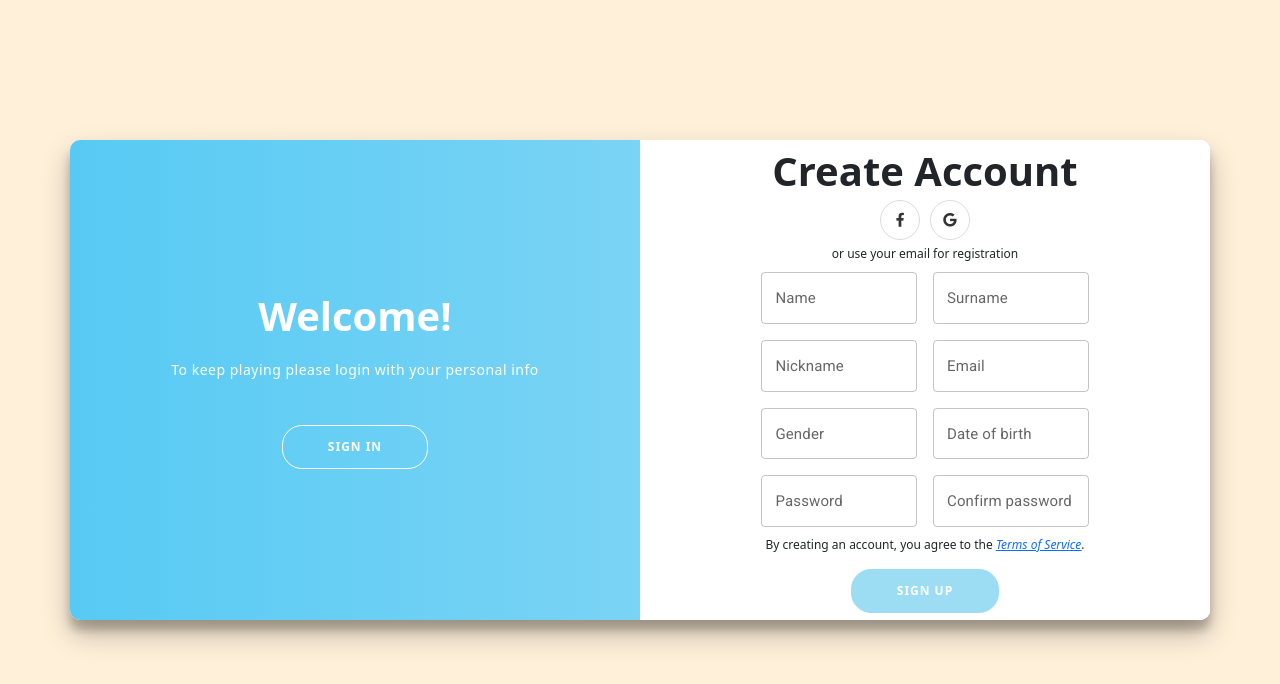
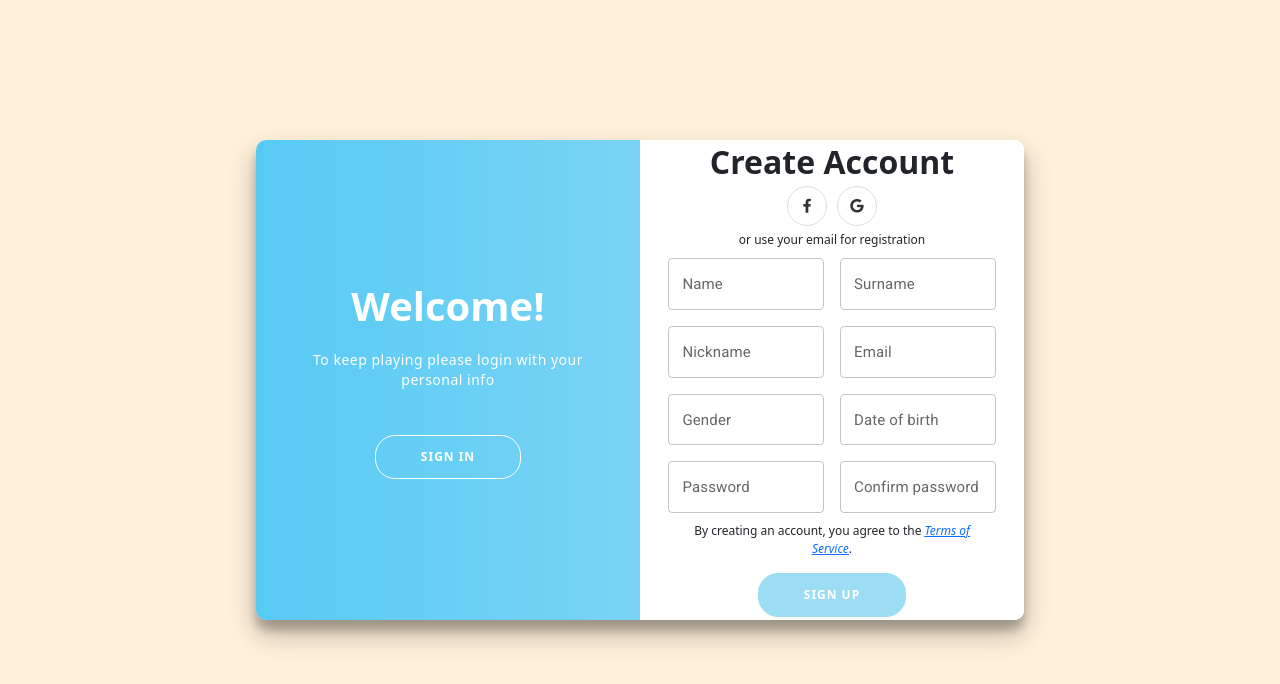
Before and after one commit to jklis2/Logic_Games_4Fun, a React (Create React App) app in the folder LogicGames4Fun/Client/: page /login in a window 1280 px wide. Both pictures are taken after a click on the button "SIGN UP". Shown: the top 684 px of the page. Built offline with nearby package versions, Linux system fonts and the light colour scheme.

Commit message:
Added modules to LoginForm

```diff
--- a/LogicGames4Fun/Client/src/Component/LoginAndRegister/LoginAndRegisterForm.jsx
+++ b/LogicGames4Fun/Client/src/Component/LoginAndRegister/LoginAndRegisterForm.jsx
@@ -1,7 +1,7 @@
 import React, { useEffect } from "react";
 import axios from "axios";
 import { useState } from "react";
-import "./LoginAndRegisterForm.css";
+import styles from "./LoginAndRegisterForm.module.css";
 import RegisterForm from "./RegisterForm";
 import Overlay from "./Overlay";
 import LoginForm from "./LoginForm";
@@ -10,6 +10,7 @@ export const LoginAndRegisterForm = () => {
   const [nickname, setNickname] = useState("");
   const [password, setPassword] = useState("");
   const [isValid, setIsValid] = useState(false)
+  const [registerVisibility, setRegisterVisibility] = useState(false)
 
   const login = function () {
     axios
@@ -24,20 +25,6 @@ export const LoginAndRegisterForm = () => {
       .catch((err) => console.log(err));
   };
 
-  useEffect(() => {
-    const signUpButton = document.getElementById("signUp");
-    const signInButton = document.getElementById("signIn");
-    const container = document.getElementById("container");
-
-    signUpButton.addEventListener("click", () => {
-      container.classList.add("right-panel-active");
-    });
-
-    signInButton.addEventListener("click", () => {
-      container.classList.remove("right-panel-active");
-    });
-  });
-
   const onLogin = (e) => {
     e.preventDefault();
     login();
@@ -49,15 +36,15 @@ export const LoginAndRegisterForm = () => {
         rel="stylesheet"
         href="https://cdnjs.cloudflare.com/ajax/libs/font-awesome/5.14.0/css/all.min.css"
       ></link>
-      <div id="login-page-content">
-        <div className="container" id="container">
-          <div className="form-container sign-up-container">
+      <div id={styles["login-page-content"]}>
+        <div className={`${styles.container} ${registerVisibility && styles["right-panel-active"]}`} id={styles.container}>
+          <div className={`${styles["form-container"]} ${styles["sign-up-container"]}`}>
             <RegisterForm />
           </div>
-          <div className="form-container sign-in-container">
+          <div className={`${styles["form-container"]} ${styles["sign-in-container"]}`}>
             <LoginForm onLogin = {onLogin} setNickname = {setNickname} setPassword = {setPassword} isValid = {isValid}/>
           </div>
-          <Overlay />
+          <Overlay setRegisterVisibility={setRegisterVisibility}/>
         </div>
       </div>
     </>
--- a/LogicGames4Fun/Client/src/Component/LoginAndRegister/LoginForm.jsx
+++ b/LogicGames4Fun/Client/src/Component/LoginAndRegister/LoginForm.jsx
@@ -1,19 +1,20 @@
 import Box from "@mui/material/Box";
 import TextField from "@mui/material/TextField";
+import styles from "./LoginAndRegisterForm.module.css";
 
 const LoginForm = (props) => {
   return (
-    <form className="register-form" onSubmit={props.onLogin}>
-      <h1 className="register-title">Sign in</h1>
-      <div className="social-container">
-        <a href="#/" className="social">
+    <form className={styles["register-form"]} onSubmit={props.onLogin}>
+      <h2 className={styles["register-title"]}>Sign in</h2>
+      <div className={styles["social-container"]}>
+        <a href="#/" className={styles["social"]}>
           <i className="fab fa-facebook-f"></i>
         </a>
-        <a href="#/" className="social">
+        <a href="#/" className={styles["social"]}>
           <i className="fab fa-google"></i>
         </a>
       </div>
-      <span className="register-span">or use your account</span>
+      <span className={styles["register-span"]}>or use your account</span>
       <Box
         component="form"
         sx={{
@@ -37,10 +38,10 @@ const LoginForm = (props) => {
           onChange={(e) => props.setPassword(e.target.value)}
         />
       </Box>
-      <a className="social" href="#/">
+      <a className={styles["social"]} href="#/">
         Forgot your password?
       </a>
-      <button className="login-buttons"> Sign in </button>
+      <button className={styles["login-buttons"]}> Sign in </button>
     </form>
   );
 };
--- a/LogicGames4Fun/Client/src/Component/LoginAndRegister/Overlay.jsx
+++ b/LogicGames4Fun/Client/src/Component/LoginAndRegister/Overlay.jsx
@@ -1,22 +1,28 @@
-const Overlay = () => {
+import styles from "./LoginAndRegisterForm.module.css";
+
+const Overlay = ({setRegisterVisibility}) => {
+
+
+
+
   return (
-    <div className="overlay-container">
-      <div className="overlay">
-        <div className="overlay-panel overlay-left">
-          <h1 className="register-title">Welcome!</h1>
-          <p className="welcome-text">
+    <div className={styles["overlay-container"]}>
+      <div className={styles.overlay}>
+        <div className={`${styles["overlay-panel"]} ${styles["overlay-left"]}`}>
+          <h1 className={styles["register-title"]}>Welcome!</h1>
+          <p className={styles["welcome-text"]}>
             To keep playing please login with your personal info
           </p>
-          <button className="login-buttons ghost" id="signIn">
+          <button className={`${styles["login-buttons"]} ${styles["ghost"]}`} id={styles["signIn"] } onClick = {() => setRegisterVisibility(false)}>
             Sign In
           </button>
         </div>
-        <div className="overlay-panel overlay-right">
-          <h1 className="register-title">Hello!</h1>
-          <p className="welcome-text">
+        <div className={`${styles["overlay-panel"]} ${styles["overlay-right"]}`}>
+          <h1 className={styles["register-title"]}>Hello!</h1>
+          <p className={styles["welcome-text"]}>
             Enter your personal details and join to us!
           </p>
-          <button className="login-buttons ghost" id="signUp">
+          <button className={`${styles["login-buttons"]} ${styles["ghost"]}`} id={styles["signUp"]} onClick={() => setRegisterVisibility(true) }>
             Sign Up
           </button>
         </div>
--- a/LogicGames4Fun/Client/src/Component/LoginAndRegister/RegisterForm.jsx
+++ b/LogicGames4Fun/Client/src/Component/LoginAndRegister/RegisterForm.jsx
@@ -1,20 +1,20 @@
 import Box from "@mui/material/Box";
 import TextField from "@mui/material/TextField";
-import "./LoginAndRegisterForm.css";
+import styles from "./LoginAndRegisterForm.module.css";
 
 const RegisterForm = (props) => {
     return(
-        <form className="register-form">
-        <h1 className="register-title">Create Account</h1>
-        <div className="social-container">
-          <a href="#/" className="social">
+        <form className={styles["register-form"]}>
+        <h2 className={styles["register-title"]}>Create Account</h2>
+        <div className={styles["social-container"]}>
+          <a href="#/" className={styles["social"]}>
             <i className="fab fa-facebook-f"></i>
           </a>
-          <a href="#/" className="social">
+          <a href="#/" className={styles["social"]}>
             <i className="fab fa-google"></i>
           </a>
         </div>
-        <span className="register-span">
+        <span className={styles["register-span"]}>
           or use your email for registration
         </span>
         <Box
@@ -93,8 +93,8 @@ const RegisterForm = (props) => {
             InputLabelProps={{style: {fontSize: 15}}}
           />
         </Box>
-        <span className="privacy-policy-span">By creating an account, you agree to the <span className="privacy-policy"><a href={`/PrivacyPolicy`}>Terms of Service</a></span>.</span>
-        <button className="login-buttons">Sign Up</button>
+        <span className={styles["privacy-policy-span"]}>By creating an account, you agree to the <span className={styles["privacy-policy"]}><a href={`/PrivacyPolicy`}>Terms of Service</a></span>.</span>
+        <button className={styles["login-buttons"]}>Sign Up</button>
       </form>
     )
 }
```
Also changed, not shown: LogicGames4Fun/Client/src/Component/LoginAndRegister/LoginAndRegisterForm.module.css (renamed from LogicGames4Fun/Client/src/Component/LoginAndRegister/LoginAndRegisterForm.css).
